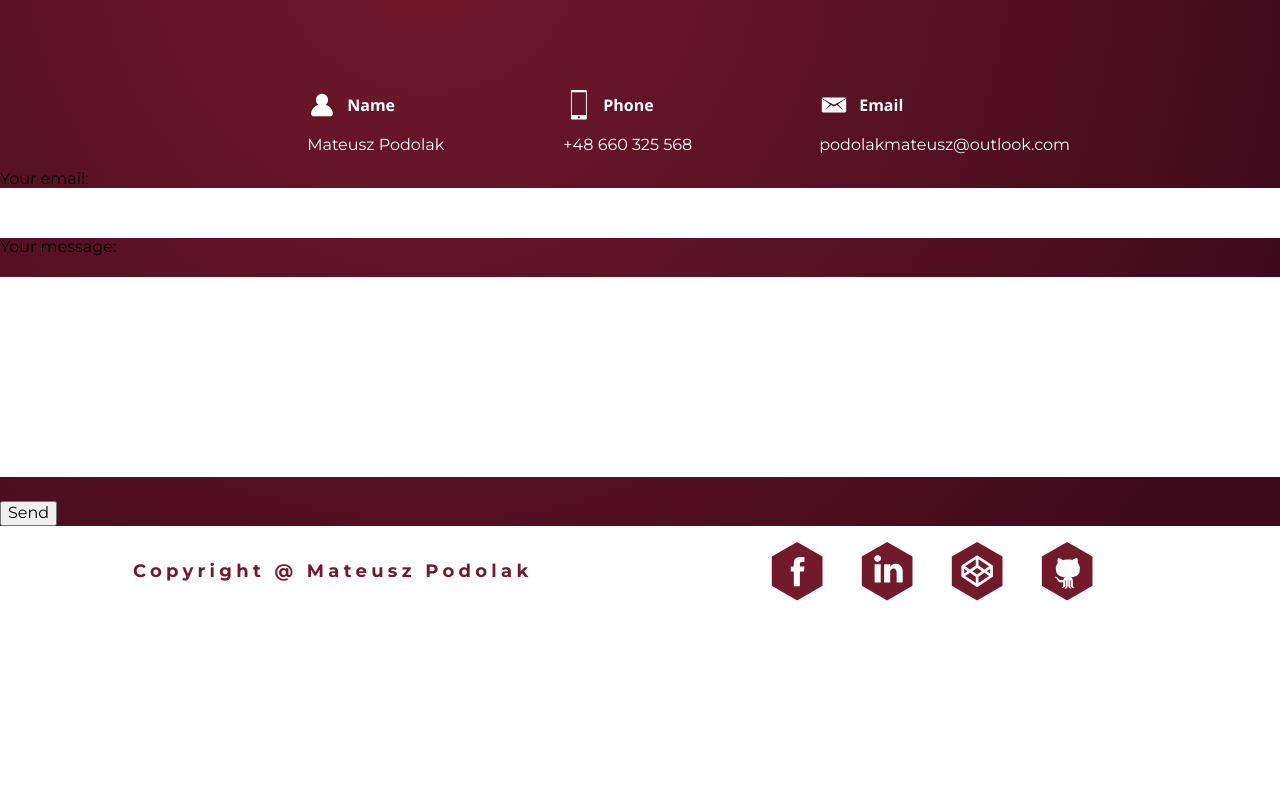
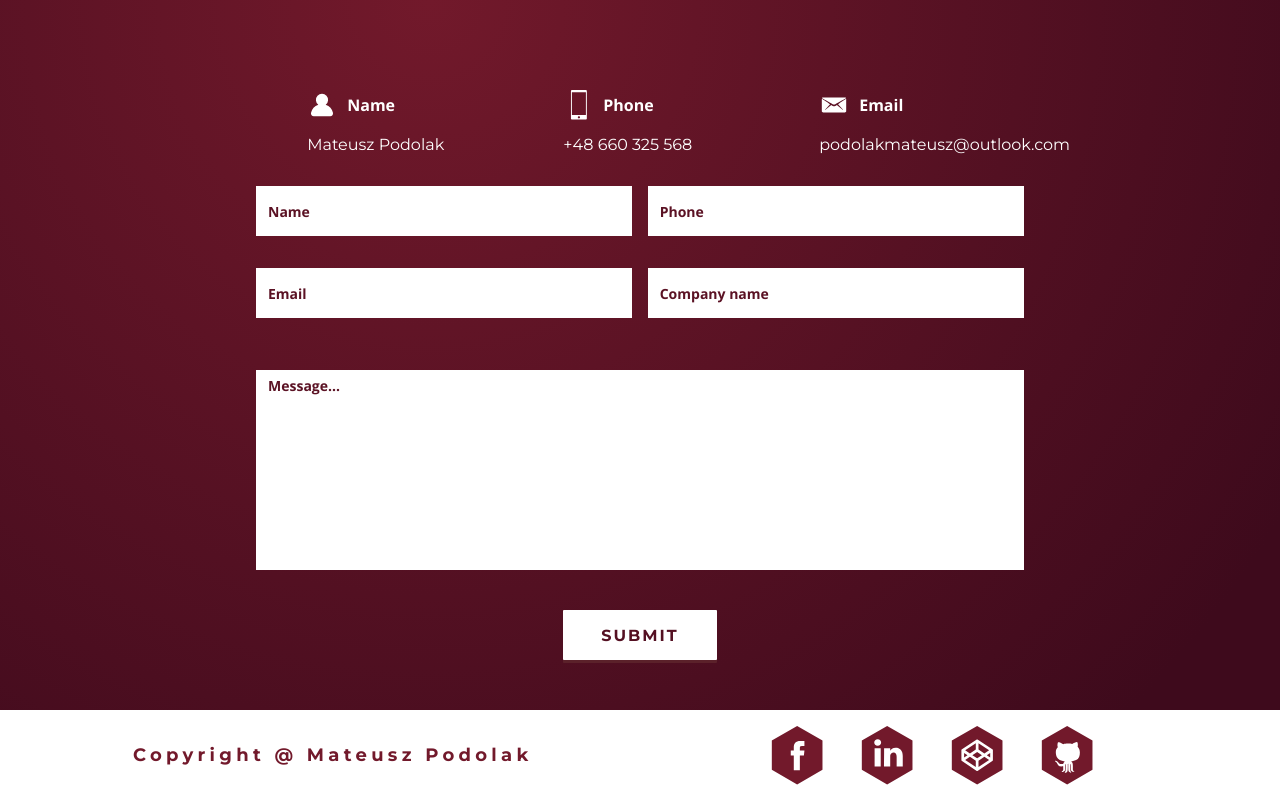
Before and after one commit to podolakmat/MateuszPodolak, a plain HTML site: page index.html in a window 1280 px wide. Shown: the part 4014-4814 px from the top of the page. Before the commit the page ends 4630 px from the top, so only its background shows below. Drawn offline with nearby package versions, Linux system fonts and the light colour scheme.

Commit message:
email form

```diff
--- a/index.html
+++ b/index.html
@@ -314,22 +314,42 @@
                         </div>
                     </div>
                 </section>
-                <!-- modify this form HTML and place wherever you want your form -->
-<form
-  action="https://formspree.io/f/myylbked"
-  method="POST"
->
-  <label>
-    Your email:
-    <input type="email" name="_replyto">
-  </label>
-  <label>
-    Your message:
-    <textarea name="message"></textarea>
-  </label>
-  <!-- your other form fields go here -->
-  <button type="submit">Send</button>
-</form>
+                <form class="form"   action="https://formspree.io/f/myylbked" method="POST">
+                    <div class="form__field--input">
+                        <label>
+                            <p class="visually-hidden">Name<p>
+                            <input type="text" name="name" placeholder="Name" required>
+                        </label>
+                    </div>
+                    <div class="form__field--input">
+                        <label>
+                            <p class="visually-hidden">Phone<p>
+                            <input type="tel" name="phone" placeholder="Phone" required>
+                        </label>
+                    </div>
+
+
+                    <div class="form__field--input">
+                        <label>
+                            <p class="visually-hidden">Email<p>
+                            <input type="email" name="_replyto" placeholder="Email" required>
+                        </label>
+                    </div>
+                    <div class="form__field--input">
+                        <label>
+                            <p class="visually-hidden">Company name<p>
+                            <input type="text" name="company name" placeholder="Company name" required>
+                        </label>
+                    </div>
+
+                    <div class="form__field--textarea ">
+                        <label>
+                            <p class="visually-hidden">Your message<p>
+                            <textarea placeholder="Message..." name="message"></textarea>
+                        </label>
+                    </div>
+                    <input type="submit" value="Submit" class="contact__submit-btn">
+                </form>
             </section>
 
         </main>
```
